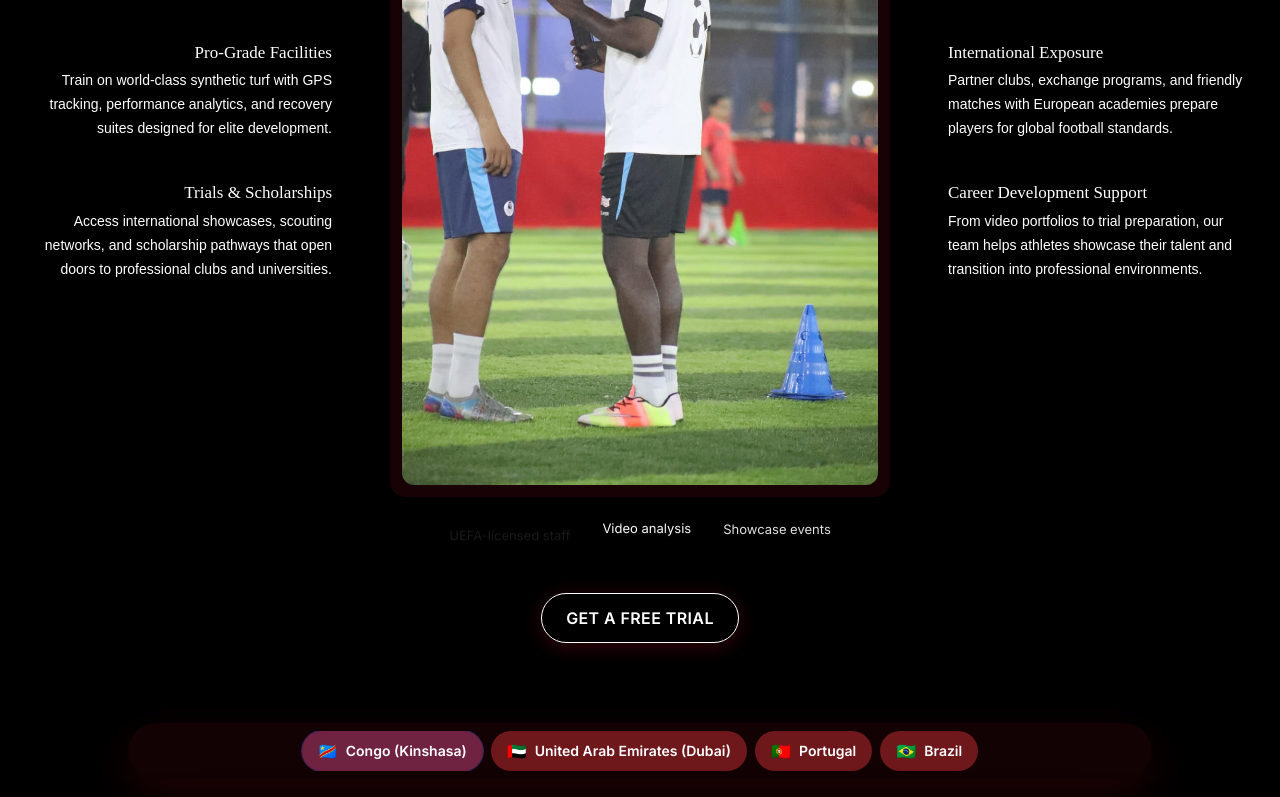
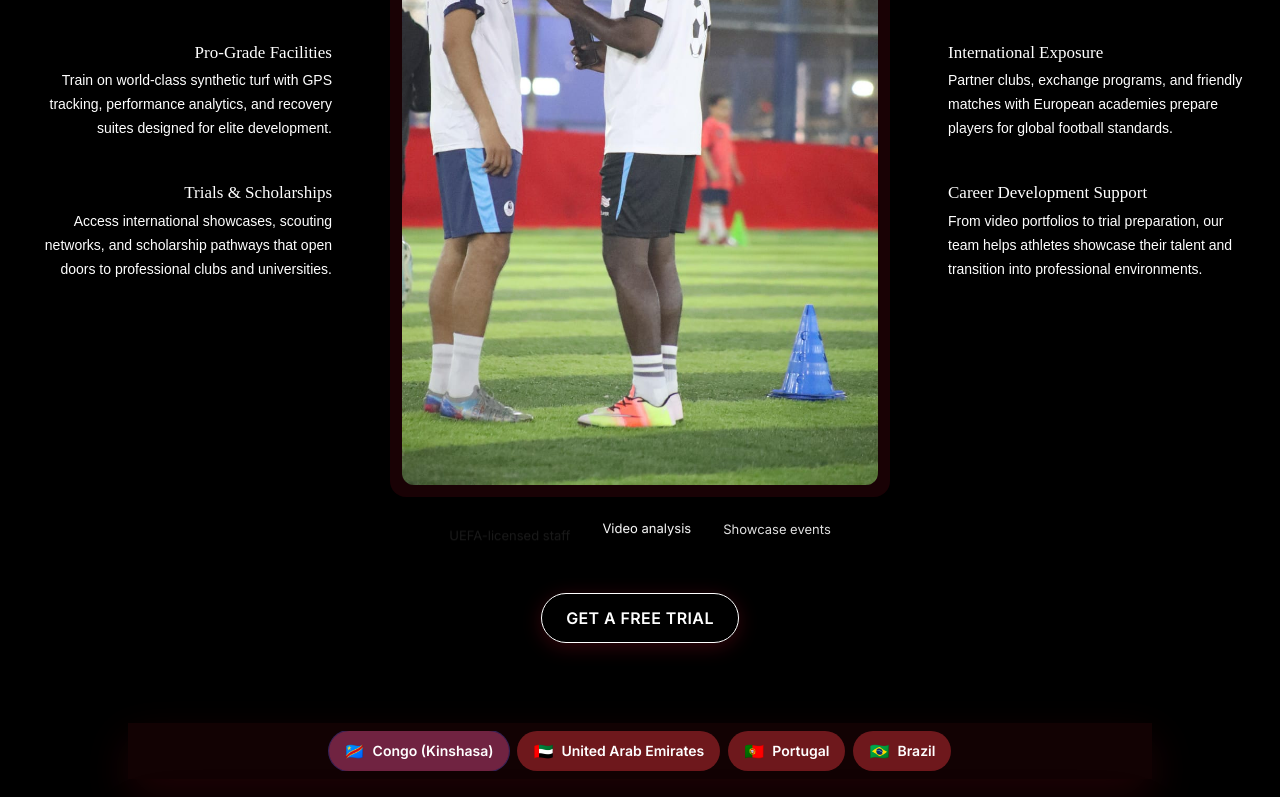
Before and after one commit to pvsameerpvs/williamikanda-group, a Next.js app: page / in a window 1280 px wide. Shown: the part 2000-2797 px from the top of the page. Built offline with nearby package versions, Linux system fonts and the light colour scheme.

Commit message:
fix: logo bg chnage

```diff
--- a/components/Navbar.tsx
+++ b/components/Navbar.tsx
@@ -216,7 +216,7 @@ export default function Navbar() {
                     className="
     relative flex items-center justify-center
     rounded-full p-[2px] /* 1 px extra padding */
-    bg-white/10 shadow-md
+    bg-white/90 shadow-md
   "
                   >
                     <div className="relative w-[58px] h-[58px] sm:w-[64px] sm:h-[64px] lg:w-[72px] lg:h-[72px]">
@@ -352,7 +352,7 @@ export default function Navbar() {
                   <div
                     className="
         absolute inset-0
-        bg-white/10
+        bg-white/90
         skew-x-[-12deg]
         rounded-md
         shadow-md
--- a/components/SectionWho.tsx
+++ b/components/SectionWho.tsx
@@ -43,7 +43,7 @@ const countries: Record<CountryKey, Country> = {
   },
   ae: {
     flag: "🇦🇪",
-    name: "United Arab Emirates (Dubai)",
+    name: "United Arab Emirates",
     badge: "Pro Pathway (D3)",
     headline: "Dubai Elite Blocks & Pro-Ready Environment",
     paragraph:
@@ -54,7 +54,7 @@ const countries: Record<CountryKey, Country> = {
       "Seasonal elite camps & friendlies",
       "Shortlists for professional evaluations",
     ],
-    location: "Dubai, UAE",
+    location: "Dubai, Sharja, Ajman",
     image: "/int2.jpg",
   },
   pt: {
@@ -114,11 +114,10 @@ export default function CountryProgramsTabs() {
       <div
         className="
   mx-auto w-full max-w-5xl
-  rounded-[999px]
+
   px-2 py-2
-  bg-[#5B0C11]/25 text-white
-  shadow-[0_10px_30px_rgba(91,12,17,0.25)]
-  backdrop-blur-md
+   text-white
+
   transition-colors duration-300
   dark:bg-[#5B0C11]/20 dark:text-white
   dark:shadow-[0_18px_44px_rgba(91,12,17,0.35)]
```
